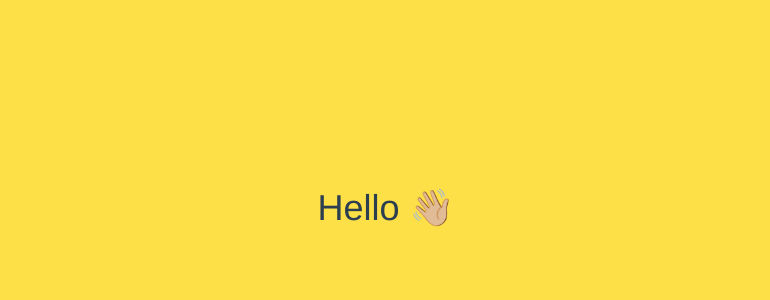
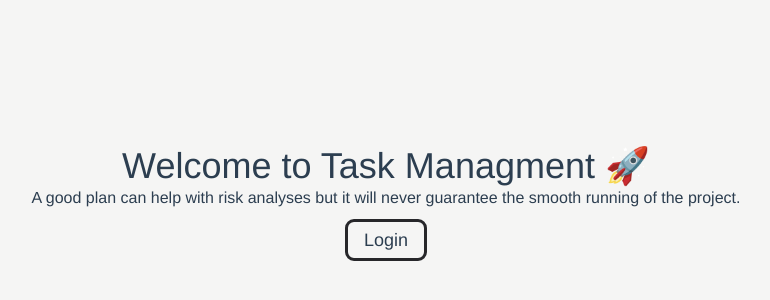
Before and after one commit to Zubiii/NestJS-Task-Management, a Vue app in the folder client/: page / in a window 1280 px wide. Shown: the part 192-492 px from the top of the page, without its empty margins (254-1024 px from the left). Built offline with nearby package versions, Linux system fonts and the light colour scheme.

Commit message:
frontend and tailwind css configure corectly

```diff
--- a/client/package.json
+++ b/client/package.json
@@ -9,7 +9,8 @@
   },
   "dependencies": {
     "core-js": "^3.8.3",
-    "vue": "^3.2.13"
+    "vue": "^3.2.13",
+    "vue-router": "^4.0.13"
   },
   "devDependencies": {
     "@babel/core": "^7.12.16",
--- a/client/src/App.vue
+++ b/client/src/App.vue
@@ -1,21 +1,11 @@
 <template>
-  <!-- <img alt="Vue logo" src="./assets/logo.png">
-  <HelloWorld msg="Welcome to Your Vue.js App"/> -->
-  <div class="justify-center flex bg-yellow-300 items-center h-screen">
-    <div class="text-4xl">
-      Hello 👋🏼
-    </div>
-  </div>
+  <router-view />
 </template>
 
 <script>
-// import HelloWorld from './components/HelloWorld.vue'
 
 export default {
-  name: 'App',
-  components: {
-    // HelloWorld
-  }
+  name: 'App'
 }
 </script>
 
--- a/client/src/main.js
+++ b/client/src/main.js
@@ -1,5 +1,6 @@
 import { createApp } from 'vue'
 import App from './App.vue'
 import './style.css'
+import router from './router'
 
-createApp(App).mount('#app')
+createApp(App).use(router).mount('#app')
--- /dev/null
+++ b/client/src/views/Home/HomeIndex.vue
@@ -0,0 +1,21 @@
+<template>
+    <div class="justify-center flex flex-col bg-stone items-center h-screen ">
+      <div class="text-4xl">
+        Welcome to Task Managment 🚀
+      </div>
+      <p class="text-slate-100">A good plan can help with risk analyses but it will never guarantee the smooth running of the project.</p>
+      <div>
+        <button class="m-3 px-4 py-1 rounded-md shadow-sm outline outline-zinic800 text-lg font-medium">Login</button>
+      </div>
+    </div>
+  </template>
+
+  <script>
+  export default {
+
+  }
+  </script>
+
+  <style>
+
+  </style>
--- a/client/tailwind.config.js
+++ b/client/tailwind.config.js
@@ -5,7 +5,20 @@ module.exports = {
     "./src/**/*.{vue,js,ts,jsx,tsx}",
   ],
   theme: {
+    colors: {
+      stone: '#f5f5f4',
+
+      zinic800: '#27272a',
+
+      // Buttons
+      violet400: '#a78bfa',
+      violet900: '#4c1d95',
+      purple900: '#581c87',
+
+      orange400: '#fb923c',
+    },
     extend: {},
   },
+
   plugins: [],
 }
```
Also changed, not shown: client/src/router.js (added, +16 -0 lines), 1 other file (tests, documents, lock files or other folders).
